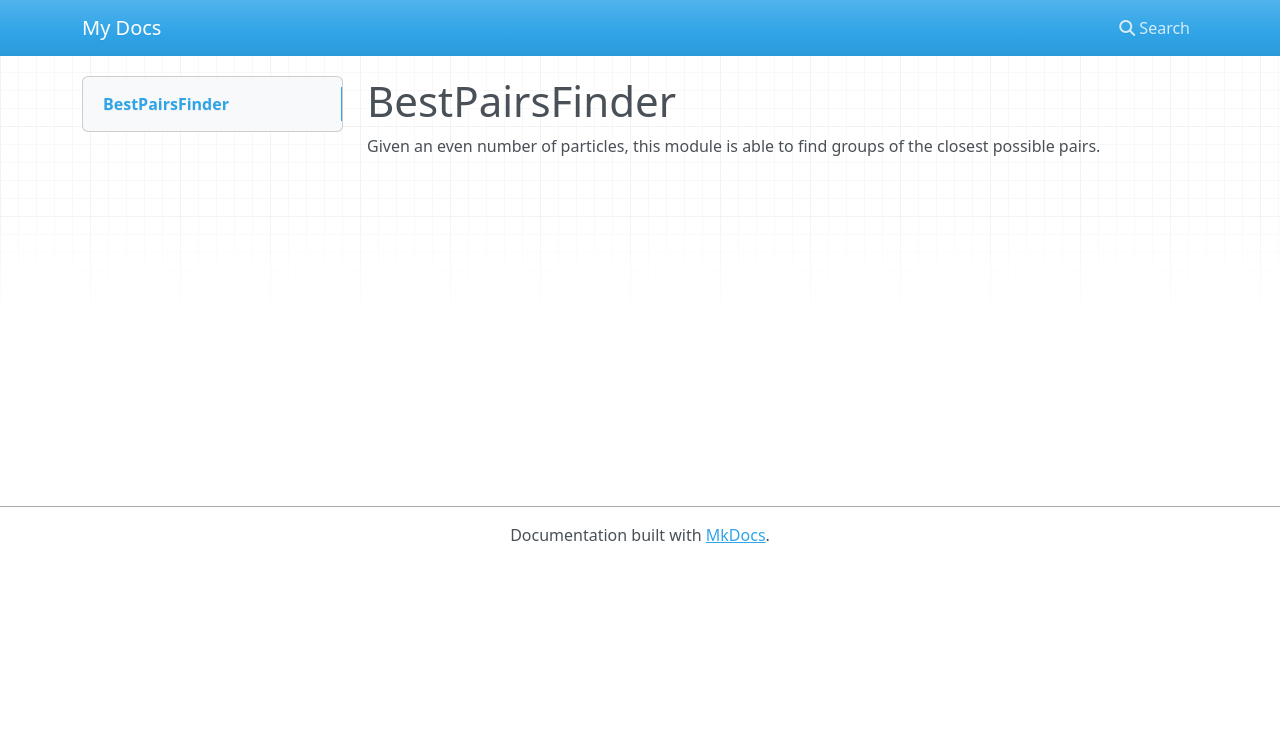
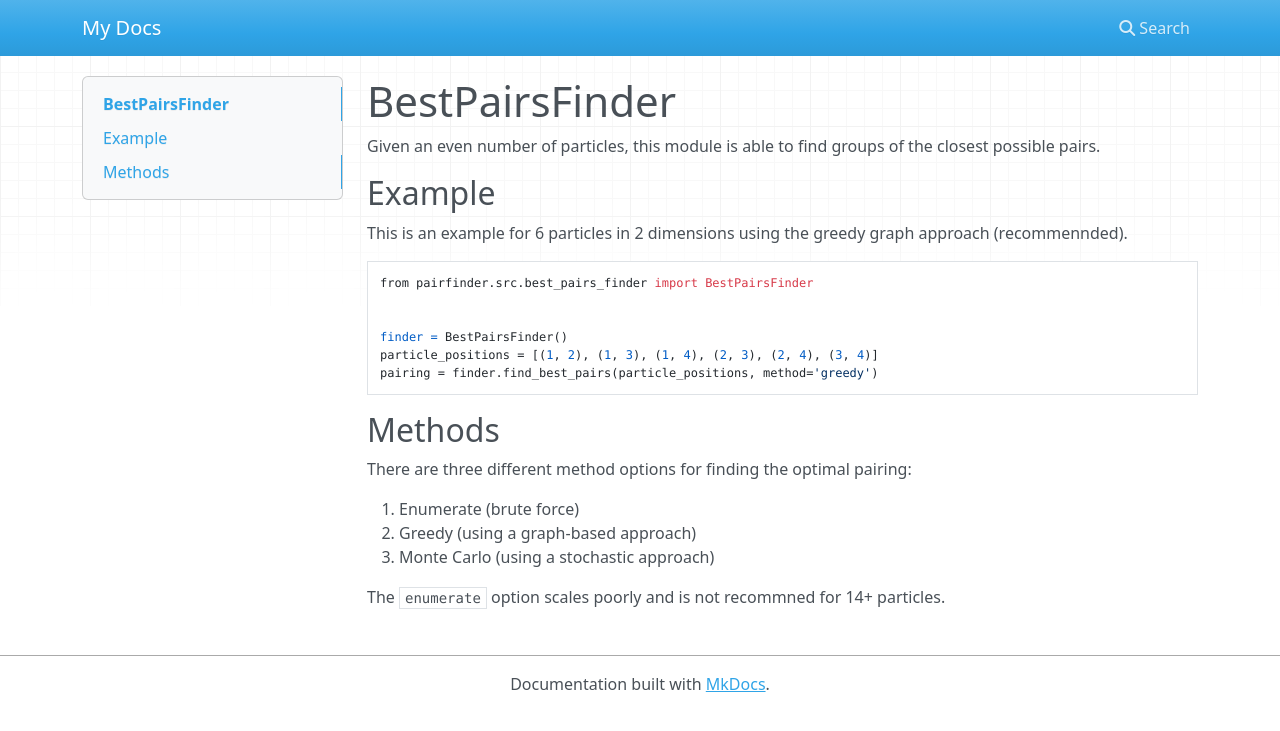
Before and after one commit to dgunruh/PairFinder, an MkDocs documentation site: the page built from pairfinder/src/index.md, in a window 1280 px wide. Shown: the top 731 px of the page. Built offline with MkDocs 1.6.1, drawn with Linux system fonts in a browser that asks for light colours; nearby versions of some CDN libraries.

Commit message:
update docs

````diff
--- a/pairfinder/src/index.md
+++ b/pairfinder/src/index.md
@@ -1,3 +1,26 @@
 # BestPairsFinder
 
 Given an even number of particles, this module is able to find groups of the closest possible pairs.
+
+## Example
+
+This is an example for 6 particles in 2 dimensions using the greedy graph approach (recommennded).
+
+```
+from pairfinder.src.best_pairs_finder import BestPairsFinder
+
+
+finder = BestPairsFinder()
+particle_positions = [(1, 2), (1, 3), (1, 4), (2, 3), (2, 4), (3, 4)]
+pairing = finder.find_best_pairs(particle_positions, method='greedy')
+```
+
+## Methods
+
+There are three different method options for finding the optimal pairing:
+
+1. Enumerate (brute force)
+2. Greedy (using a graph-based approach)
+3. Monte Carlo (using a stochastic approach)
+
+The ```enumerate``` option scales poorly and is not recommned for 14+ particles.
````
